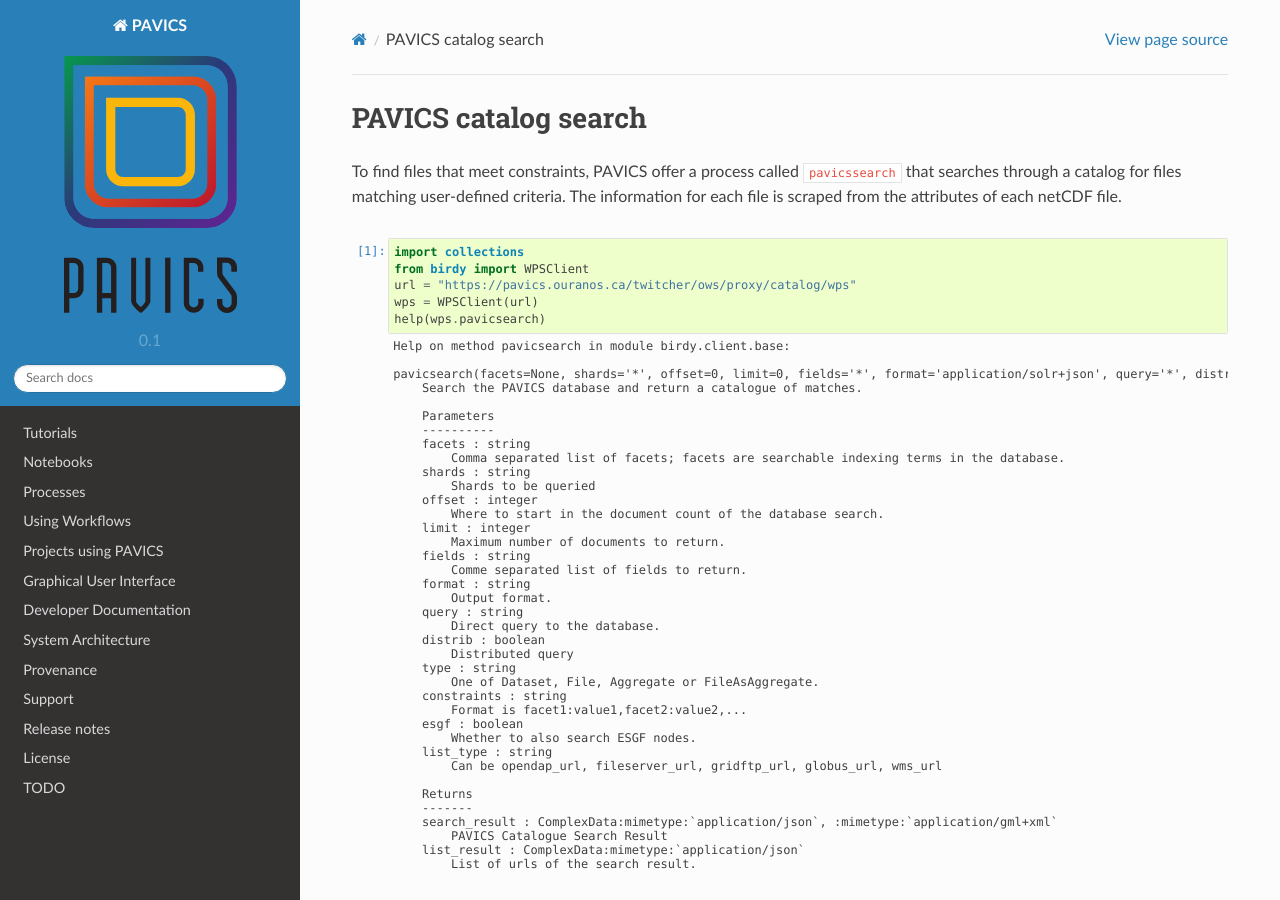
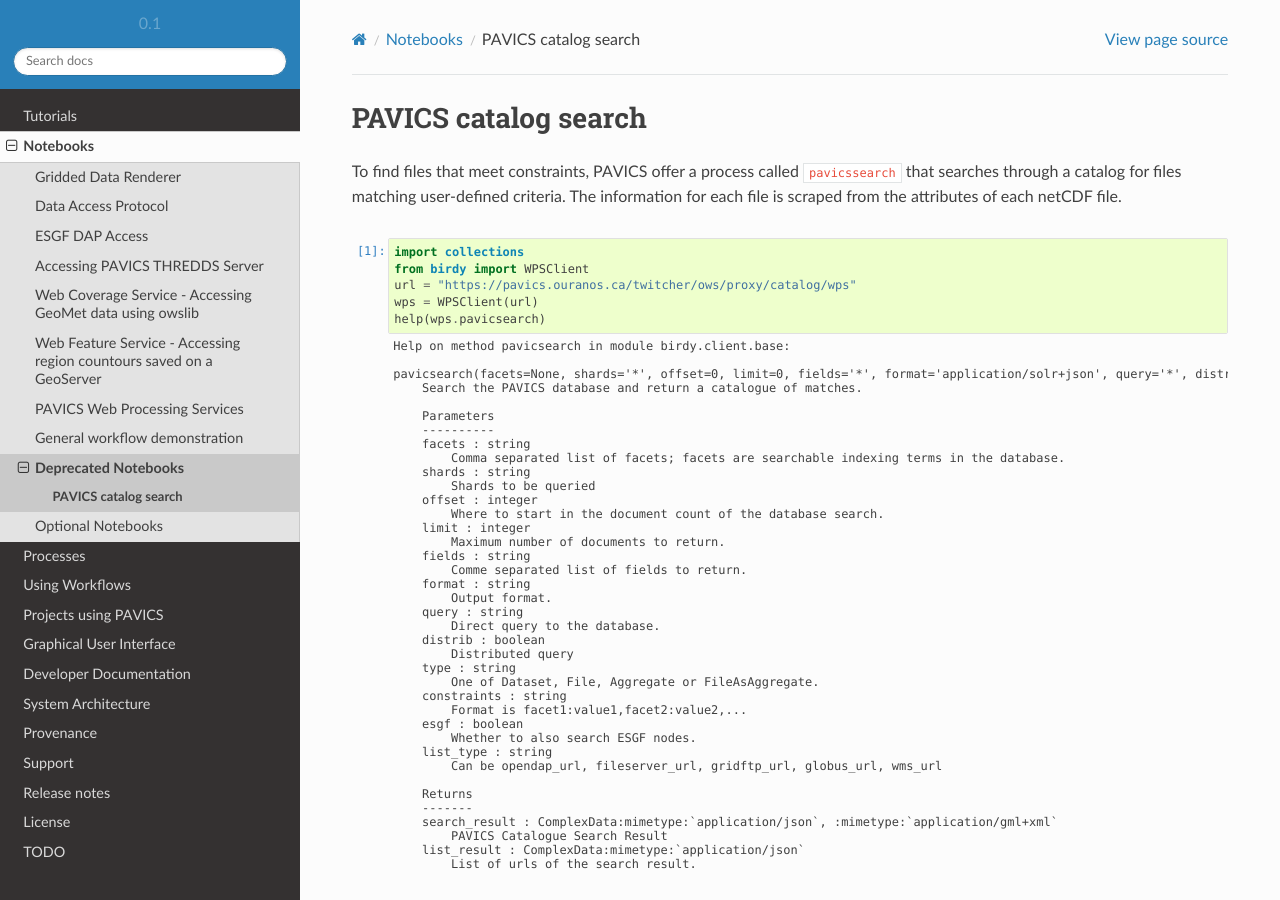
Before and after one commit to Ouranosinc/pavics-sdi, a Sphinx documentation site: the page built from docs/source/deprecated/catalog_search.ipynb, in a window 1280 px wide and 900 px high. Built offline with Sphinx 7.4.7 and the Read the Docs theme 2.0.0, drawn with Linux system fonts in a browser that asks for light colours; pages that are not in the unit, such as notebooks, are missing from menus.

Commit message:
fix references

```diff
--- a/docs/source/deprecated/index.rst
+++ b/docs/source/deprecated/index.rst
@@ -10,4 +10,4 @@
 .. toctree::
    :maxdepth: 1
 
-   catalog_search
+   ../deprecated/catalog_search
--- a/docs/source/notebooks/index.rst
+++ b/docs/source/notebooks/index.rst
@@ -31,7 +31,7 @@
 .. _Birdy: https://birdy.readthedocs.io
 
 
-.. include:: ../deprecated/index
+.. include:: ../deprecated/index.rst
 
 -------------------------
 Optional Notebooks
```
